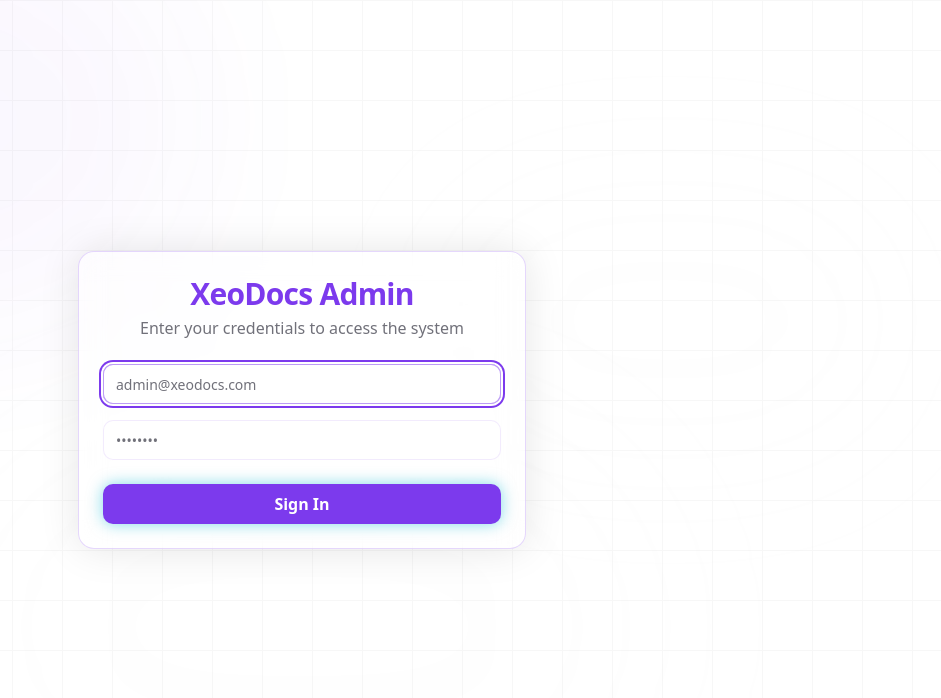
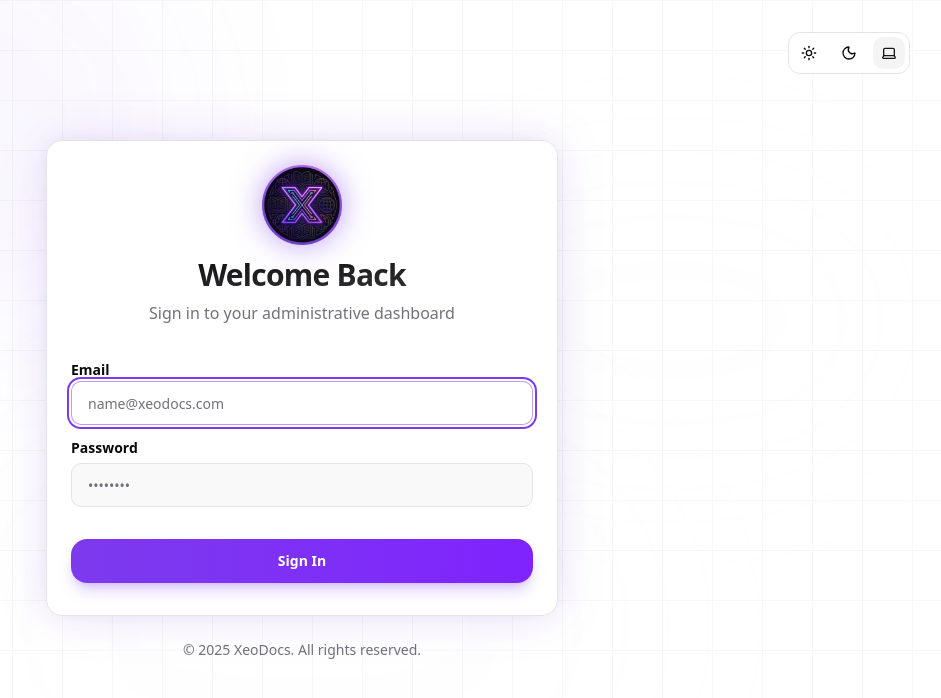
Before and after one commit to xeodocs/xeodocs-admin-app, a Next.js app: page /login in a window 1280 px wide. Shown: the top 698 px of the page, without its empty margins (338-1279 px from the left). Built offline with nearby package versions, Linux system fonts and the light colour scheme; no server answers.

Commit message:
feat: Redesign login page UI with a new logo and theme toggle, and update the dev backend API port.

```diff
--- a/next.config.ts
+++ b/next.config.ts
@@ -1,7 +1,5 @@
 import type { NextConfig } from "next";
 
-const nextConfig: NextConfig = {
-  output: 'export',
-};
+const nextConfig: NextConfig = {};
 
 export default nextConfig;
--- a/package.json
+++ b/package.json
@@ -1,5 +1,5 @@
 {
-  "name": "temp_app",
+  "name": "xeodocs-admin-app",
   "version": "0.1.0",
   "private": true,
   "scripts": {
--- a/src/app/login/page.tsx
+++ b/src/app/login/page.tsx
@@ -5,7 +5,8 @@ import { useAuth } from "@/context/auth-context";
 import { Button } from "@/components/ui/button";
 import { Input } from "@/components/ui/input";
 import { Card, CardContent, CardDescription, CardHeader, CardTitle, CardFooter } from "@/components/ui/card";
-import { motion } from "framer-motion";
+import { ThemeToggle } from "@/components/theme-toggle";
+import Image from "next/image";
 
 export default function LoginPage() {
     const { login } = useAuth();
@@ -29,65 +30,84 @@ export default function LoginPage() {
     };
 
     return (
-        <div className="flex min-h-screen items-center justify-center p-4">
-            <motion.div
-                initial={{ opacity: 0, y: 20 }}
-                animate={{ opacity: 1, y: 0 }}
-                transition={{ duration: 0.5 }}
-                className="w-full max-w-md"
-            >
-                <Card className="border-primary/20 bg-background/40 shadow-[0_0_40px_rgba(0,0,0,0.1)] backdrop-blur-md">
-                    <CardHeader className="space-y-1 text-center">
-                        <CardTitle className="text-3xl font-bold tracking-tight text-primary">
-                            XeoDocs Admin
+        <div className="relative flex min-h-screen w-full flex-col items-center justify-center overflow-hidden p-4">
+            <div className="absolute right-4 top-4 z-10 md:right-8 md:top-8">
+                <ThemeToggle />
+            </div>
+
+            <div className="relative z-10 w-full max-w-lg">
+                <Card className="relative border-border bg-card/90 shadow-[0px_0px_50px_rgba(124,58,237,0.15),0px_0px_20px_rgba(0,0,0,0.05)] backdrop-blur-xl dark:bg-card/60">
+                    <CardHeader className="space-y-3 pb-8 text-center">
+                        <div className="flex justify-center">
+                            <div className="relative flex h-20 w-20 items-center justify-center">
+                                <Image
+                                    src="/xeodocs-logo.png"
+                                    alt="XeoDocs Logo"
+                                    width={80}
+                                    height={80}
+                                    className="object-contain drop-shadow-[0_0_15px_rgba(124,58,237,0.5)]"
+                                    priority
+                                />
+                            </div>
+                        </div>
+                        <div>
+                            <CardTitle className="bg-gradient-to-br from-foreground to-foreground/80 bg-clip-text text-3xl font-bold tracking-tight text-transparent">
+                                Welcome Back
                             </CardTitle>
-                        <CardDescription className="text-base text-muted-foreground">
-                            Enter your credentials to access the system
+                            <CardDescription className="mt-2 text-base font-medium text-muted-foreground">
+                                Sign in to your administrative dashboard
                             </CardDescription>
+                        </div>
                     </CardHeader>
                     <form onSubmit={handleSubmit}>
-                        <CardContent className="space-y-4">
+                        <CardContent className="space-y-6">
                             {error && (
-                                <motion.div
-                                    initial={{ opacity: 0 }}
-                                    animate={{ opacity: 1 }}
-                                    className="rounded-md bg-destructive/15 p-3 text-sm text-destructive"
-                                >
+                                <div className="overflow-hidden rounded-lg bg-destructive/10 px-4 py-3 text-sm font-medium text-destructive border border-destructive/20">
+                                    <div className="flex items-center gap-2">
+                                        <svg xmlns="http://www.w3.org/2000/svg" viewBox="0 0 24 24" fill="none" stroke="currentColor" strokeWidth="2" strokeLinecap="round" strokeLinejoin="round" className="h-4 w-4"><circle cx="12" cy="12" r="10" /><line x1="12" x2="12" y1="8" y2="12" /><line x1="12" x2="12.01" y1="16" y2="16" /></svg>
                                         {error}
-                                </motion.div>
+                                    </div>
+                                </div>
                             )}
+                            <div className="space-y-4">
                                 <div className="space-y-2">
+                                    <label className="text-sm font-semibold leading-none peer-disabled:cursor-not-allowed peer-disabled:opacity-70 text-foreground">Email</label>
                                     <Input
                                         type="email"
-                                    placeholder="admin@xeodocs.com"
+                                        placeholder="name@xeodocs.com"
                                         value={email}
                                         onChange={(e) => setEmail(e.target.value)}
                                         required
-                                    className="bg-background/50 border-primary/10 transition-colors focus:border-primary/50"
+                                        className="h-11 border-input bg-secondary/50 px-4 text-foreground placeholder:text-muted-foreground transition-all hover:bg-secondary/80 focus:border-primary/50 focus:bg-background focus:ring-2 focus:ring-primary/20"
                                         autoFocus
                                     />
                                 </div>
                                 <div className="space-y-2">
+                                    <div className="flex items-center justify-between">
+                                        <label className="text-sm font-semibold leading-none peer-disabled:cursor-not-allowed peer-disabled:opacity-70 text-foreground">Password</label>
+                                    </div>
                                     <Input
                                         type="password"
                                         placeholder="••••••••"
                                         value={password}
                                         onChange={(e) => setPassword(e.target.value)}
                                         required
-                                    className="bg-background/50 border-primary/10 transition-colors focus:border-primary/50"
+                                        className="h-11 border-input bg-secondary/50 px-4 text-foreground placeholder:text-muted-foreground transition-all hover:bg-secondary/80 focus:border-primary/50 focus:bg-background focus:ring-2 focus:ring-primary/20"
                                     />
                                 </div>
+                            </div>
                         </CardContent>
-                        <CardFooter>
+                        <CardFooter className="pb-8 pt-2">
                             <Button
                                 type="submit"
-                                className="w-full text-base font-semibold transition-all hover:scale-[1.02]"
+                                className="group relative h-11 w-full overflow-hidden rounded-xl bg-gradient-to-r from-primary to-violet-600 font-semibold text-white shadow-lg shadow-primary/25 transition-all hover:scale-[1.02] hover:shadow-primary/40 active:scale-100"
                                 disabled={loading}
                             >
+                                <div className="absolute inset-0 bg-white/20 opacity-0 transition-opacity group-hover:opacity-100" />
                                 {loading ? (
-                                    <div className="flex items-center gap-2">
-                                        <span className="h-4 w-4 animate-spin rounded-full border-2 border-current border-t-transparent" />
-                                        Authenticating...
+                                    <div className="flex items-center justify-center gap-2">
+                                        <span className="h-5 w-5 animate-spin rounded-full border-2 border-white/30 border-t-white" />
+                                        <span>Authenticating...</span>
                                     </div>
                                 ) : (
                                     "Sign In"
@@ -96,7 +116,10 @@ export default function LoginPage() {
                         </CardFooter>
                     </form>
                 </Card>
-            </motion.div>
+                <p className="mt-6 text-center text-sm font-medium text-muted-foreground">
+                    &copy; {new Date().getFullYear()} XeoDocs. All rights reserved.
+                </p>
+            </div>
         </div>
     );
 }
```
Also changed, not shown: .agent/rules/general.md, .windsurf/rules/general.md, public/xeodocs-logo.png (added). Lines whose indentation alone changed are shown as unchanged.
